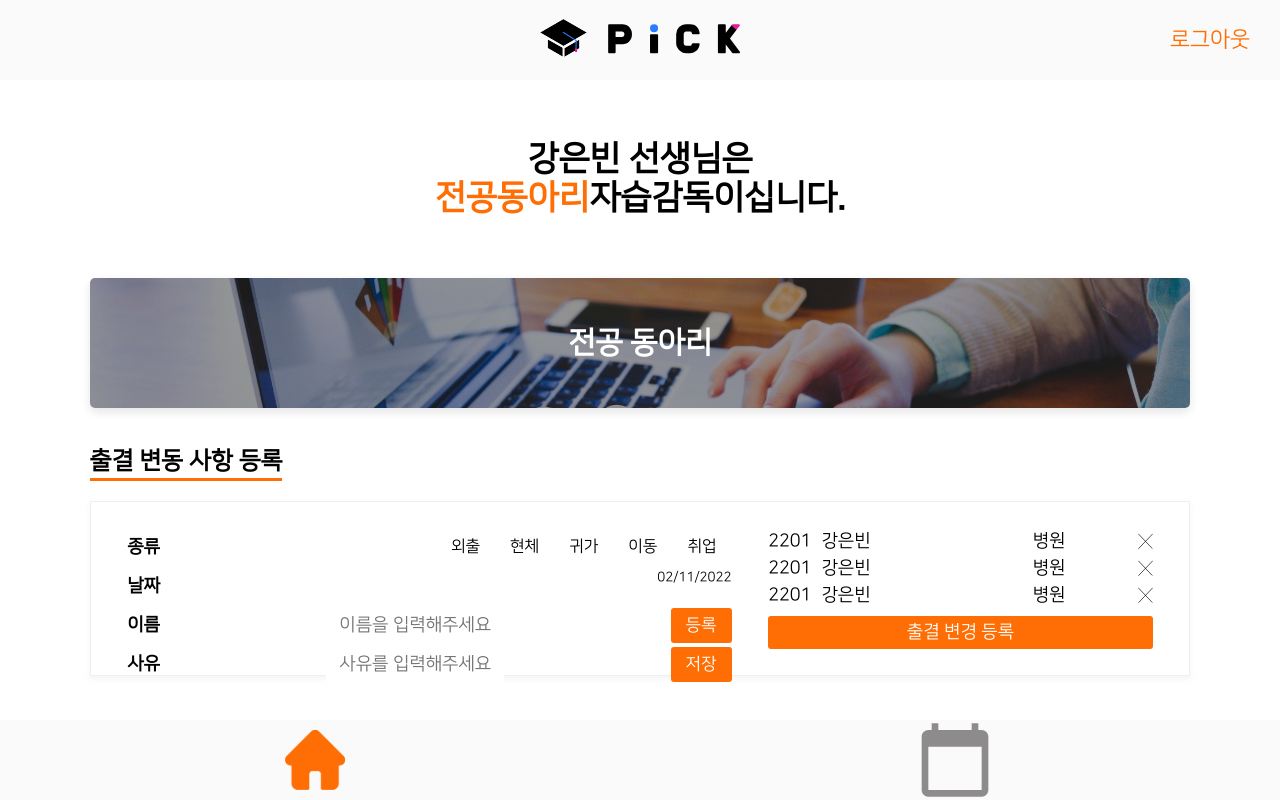
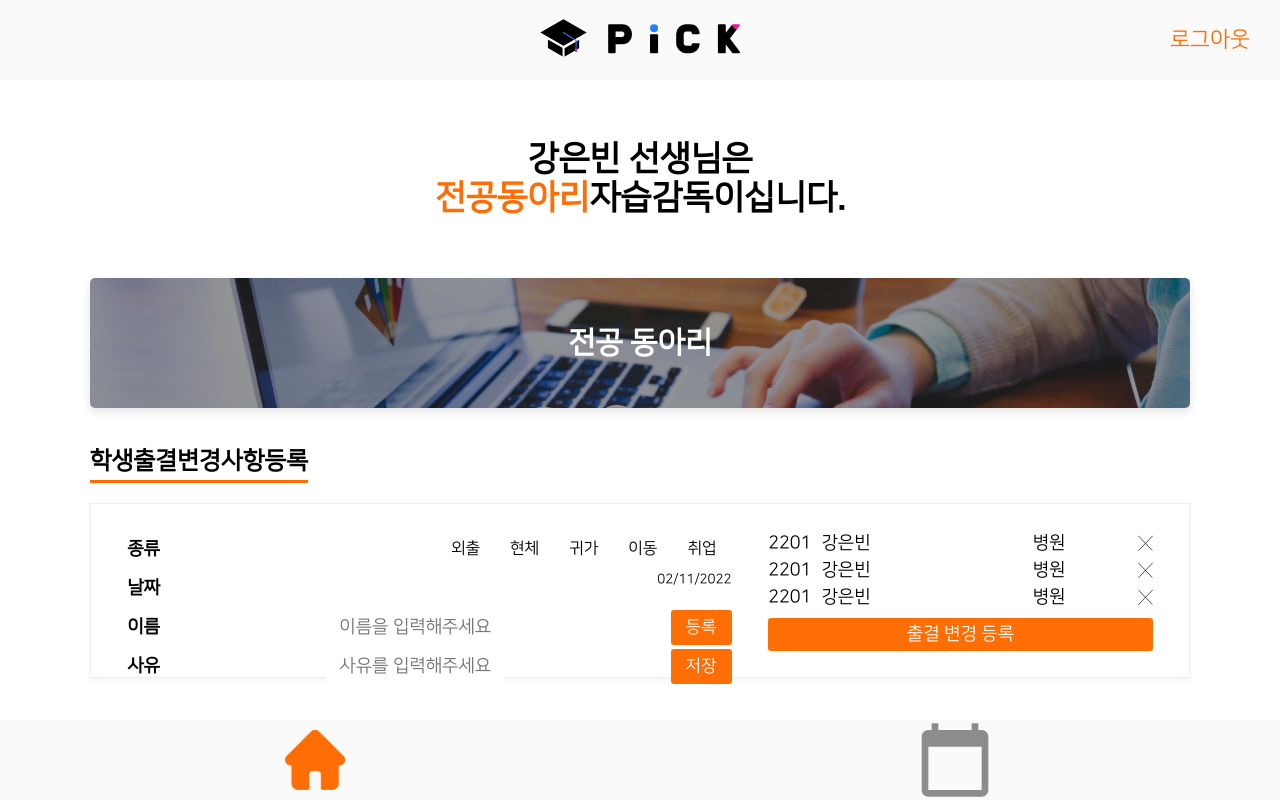
Before and after one commit to DSM-PICK/PICK2021-TABLET-CLIENT, a React (Create React App) app: page / in a window 1280 px wide. Built offline with nearby package versions, Linux system fonts and the light colour scheme.

Commit message:
[MODIFY] 출결 변동 사항 UI

```diff
--- a/src/components/mainPage/mainItem/AttendanceChange/AttendanceChange.tsx
+++ b/src/components/mainPage/mainItem/AttendanceChange/AttendanceChange.tsx
@@ -2,6 +2,7 @@ import React, { forwardRef, useEffect, useState } from "react";
 import DatePicker from "react-datepicker";
 import "react-datepicker/dist/react-datepicker.css";
 import { FieldButtonType } from "../../../../utils/interface/Attendance/FieldButton";
+import Title from "../items/Title";
 import EnrollmentHistory from "./EnrollmentHistory";
 import * as S from "./style";
 
@@ -43,7 +44,7 @@ const AttendanceChange = () => {
 
   return (
     <S.AttendanceChangeWrapper>
-      <h1>출결 변동 사항 등록</h1>
+      <Title title="학생출결변경사항등록" />
       <S.ChangeBox>
         <S.Enrollment>
           <div className="enrollment-item">
--- a/src/components/mainPage/mainItem/AttendanceChange/style.ts
+++ b/src/components/mainPage/mainItem/AttendanceChange/style.ts
@@ -5,13 +5,6 @@ export const AttendanceChangeWrapper = styled.div`
   margin: 40px 0;
   width: 100%;
   height: 33%;
-
-  h1 {
-    font-size: 24px;
-    padding-bottom: 3px;
-    border-bottom: 3px solid ${MainColor};
-    width: fit-content;
-  }
 `;
 
 export const ChangeBox = styled.div`
```
